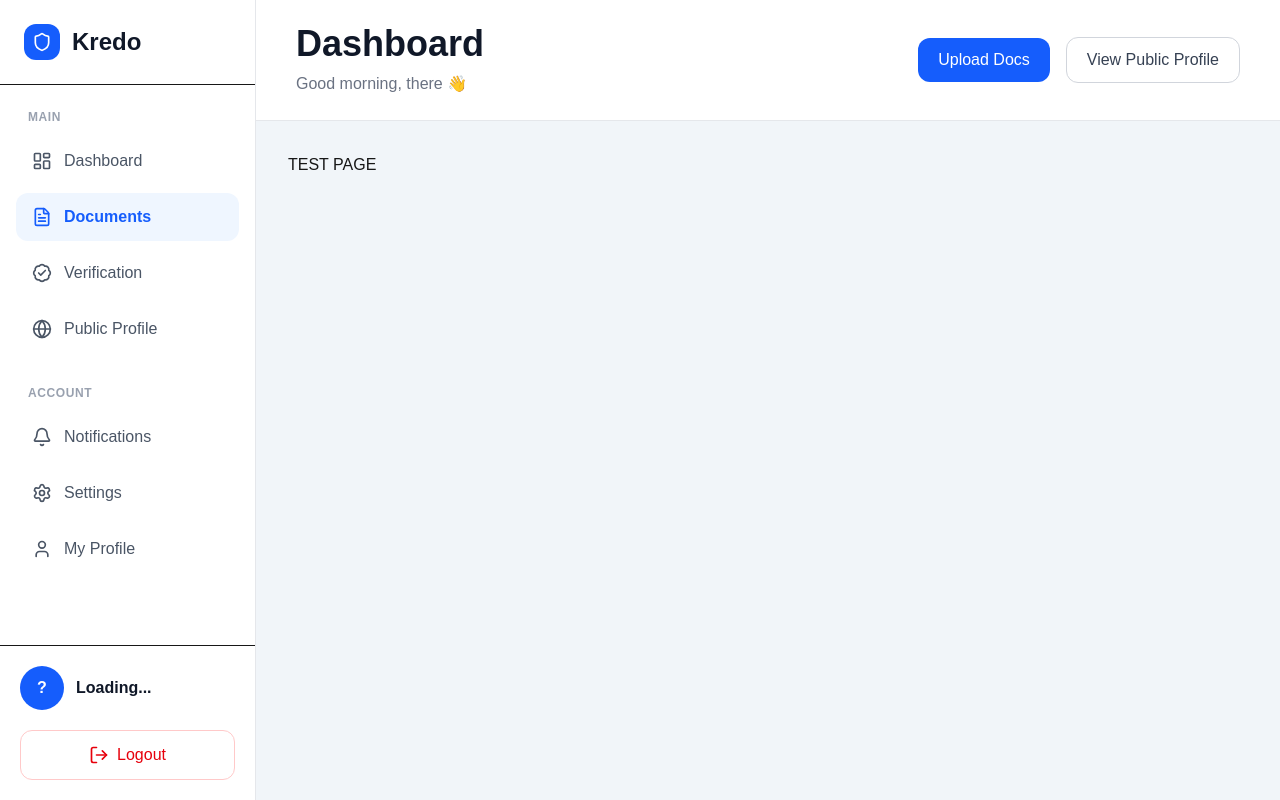
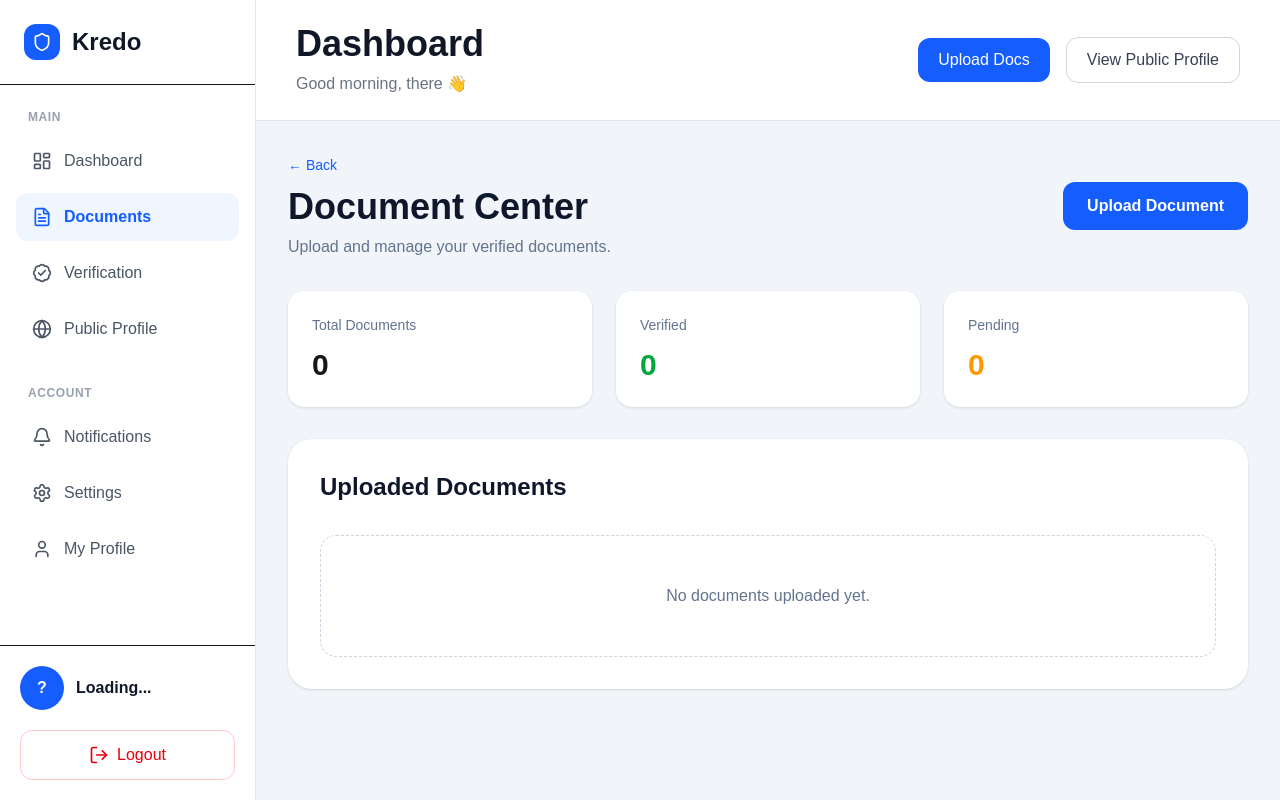
Before and after one commit to parthsharma1200/kredo, a Next.js app: page /dashboard/documents in a window 1280 px wide. Built offline with nearby package versions, Linux system fonts and the light colour scheme; no server answers.

Commit message:
Restore documents page

```diff
--- a/app/dashboard/documents/page.tsx
+++ b/app/dashboard/documents/page.tsx
@@ -1,5 +1,97 @@
 "use client";
 
+import { useState } from "react";
+import UploadModal from "@/components/documents/UploadModal";
+
 export default function DocumentsPage() {
-  return <h1>TEST PAGE</h1>;
+  const [open, setOpen] = useState(false);
+
+  async function handleUpload(
+    title: string,
+    type: string,
+    file: File
+  ) {
+    console.log({ title, type, file });
+  }
+
+  return (
+    <div className="space-y-8">
+      {/* Header */}
+      <div className="flex items-center justify-between">
+        <div>
+          <button
+            onClick={() => history.back()}
+            className="mb-3 text-sm font-medium text-blue-600 hover:underline"
+          >
+            ← Back
+          </button>
+
+          <h1 className="text-4xl font-bold text-slate-900">
+            Document Center
+          </h1>
+
+          <p className="mt-2 text-slate-500">
+            Upload and manage your verified documents.
+          </p>
+        </div>
+
+        <button
+          onClick={() => setOpen(true)}
+          className="rounded-xl bg-blue-600 px-6 py-3 font-semibold text-white hover:bg-blue-700"
+        >
+          Upload Document
+        </button>
+      </div>
+
+      {/* Stats */}
+      <div className="grid gap-6 md:grid-cols-3">
+        <div className="rounded-2xl bg-white p-6 shadow-sm">
+          <h3 className="text-sm text-slate-500">
+            Total Documents
+          </h3>
+
+          <p className="mt-3 text-3xl font-bold">0</p>
+        </div>
+
+        <div className="rounded-2xl bg-white p-6 shadow-sm">
+          <h3 className="text-sm text-slate-500">
+            Verified
+          </h3>
+
+          <p className="mt-3 text-3xl font-bold text-green-600">
+            0
+          </p>
+        </div>
+
+        <div className="rounded-2xl bg-white p-6 shadow-sm">
+          <h3 className="text-sm text-slate-500">
+            Pending
+          </h3>
+
+          <p className="mt-3 text-3xl font-bold text-amber-500">
+            0
+          </p>
+        </div>
+      </div>
+
+      {/* Documents */}
+      <div className="rounded-3xl bg-white p-8 shadow-sm">
+        <h2 className="text-2xl font-bold text-slate-900">
+          Uploaded Documents
+        </h2>
+
+        <div className="mt-8 rounded-2xl border border-dashed border-slate-300 p-12 text-center">
+          <p className="text-slate-500">
+            No documents uploaded yet.
+          </p>
+        </div>
+      </div>
+
+      <UploadModal
+        open={open}
+        onClose={() => setOpen(false)}
+        onUpload={handleUpload}
+      />
+    </div>
+  );
 }
```
